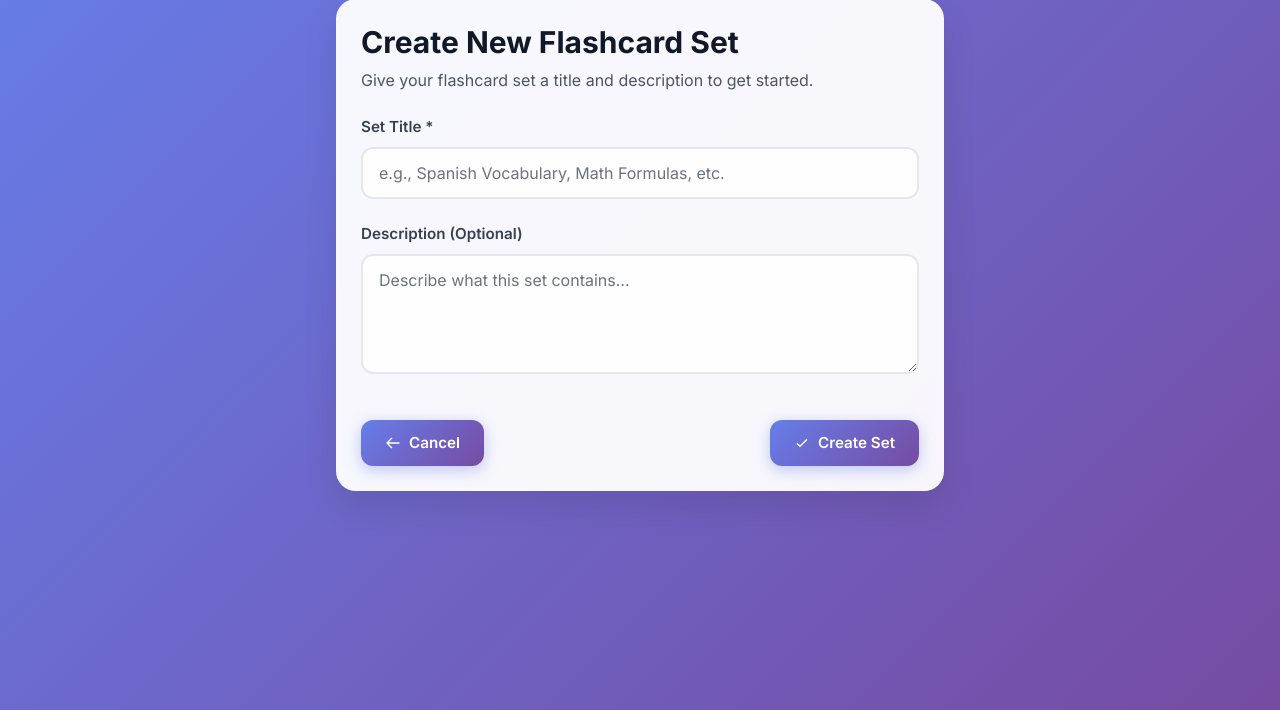
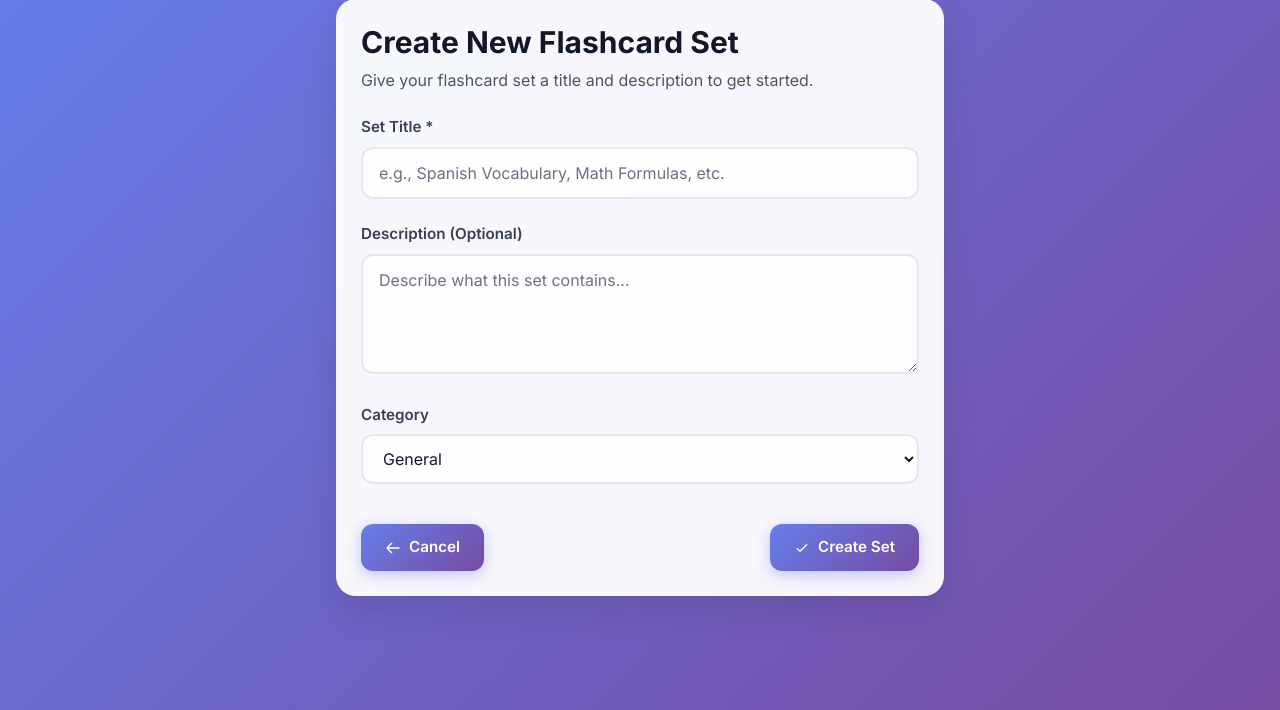
Before and after one commit to NathanielDSmith/Flashforge, a Flask app: page /set/new in a window 1280 px wide. Shown: the part 90-800 px from the top of the page. Run offline with Flask 3, Linux system fonts and the light colour scheme; some libraries are stand-ins or nearby versions.

Commit message:
feat: add category as an explicit field on flashcard sets
Previously category was inferred at render time by checking whether
'Japanese' appeared in the set title, which broke for any set that
didn't follow that naming convention.

- FlashcardManager.create_set() and update_set() now accept a category
  parameter (default: 'general'); it is stored in the JSON alongside
  title and description
- Existing sets without the field fall back gracefully via .get()
- New Set and Edit Set forms expose a <select> with three options:
  General, Japanese, Programming
- index.html reads set.category directly and renders a colour-coded
  badge; the data-category attribute is also set for JS filtering

```diff
--- a/app.py
+++ b/app.py
@@ -27,6 +27,7 @@ def new_set():
     if request.method == 'POST':
         title = request.form.get('title', '').strip()
         description = request.form.get('description', '').strip()
+        category = request.form.get('category', 'general').strip()
 
         is_valid, error_message = validate_set_data(
             title, description,
@@ -35,10 +36,10 @@ def new_set():
         )
         if not is_valid:
             flash(error_message, 'error')
-            return render_template('new_set.html', title=title, description=description)
+            return render_template('new_set.html', title=title, description=description, category=category)
 
         try:
-            new_set = flashcard_manager.create_set(title, description)
+            new_set = flashcard_manager.create_set(title, description, category)
             if new_set:
                 flash('Flashcard set created successfully!', 'success')
                 return redirect(url_for('view_set', set_id=new_set['id']))
@@ -171,6 +172,7 @@ def edit_set(set_id):
         if request.method == 'POST':
             title = request.form.get('title', '').strip()
             description = request.form.get('description', '').strip()
+            category = request.form.get('category', 'general').strip()
 
             is_valid, error_message = validate_set_data(
                 title, description,
@@ -180,9 +182,9 @@ def edit_set(set_id):
             if not is_valid:
                 flash(error_message, 'error')
                 return render_template('edit_set.html', flashcard_set=flashcard_set,
-                                       title=title, description=description)
+                                       title=title, description=description, category=category)
 
-            if flashcard_manager.update_set(set_id, title, description):
+            if flashcard_manager.update_set(set_id, title, description, category):
                 flash('Set updated successfully!', 'success')
                 return redirect(url_for('view_set', set_id=set_id))
             else:
--- a/models.py
+++ b/models.py
@@ -36,12 +36,13 @@ class FlashcardManager:
     def find_card_by_id(self, flashcard_set: Dict, card_id: int) -> Optional[Dict]:
         return next((c for c in flashcard_set['cards'] if c['id'] == card_id), None)
 
-    def create_set(self, title: str, description: str = '') -> Optional[Dict]:
+    def create_set(self, title: str, description: str = '', category: str = 'general') -> Optional[Dict]:
         data = self.load_data()
         new_set = {
             'id': self.get_next_id(data['sets']),
             'title': title,
             'description': description,
+            'category': category,
             'created_at': datetime.now().isoformat(),
             'cards': []
         }
@@ -76,12 +77,13 @@ class FlashcardManager:
             return new_card
         return None
 
-    def update_set(self, set_id: int, title: str, description: str = '') -> bool:
+    def update_set(self, set_id: int, title: str, description: str = '', category: str = 'general') -> bool:
         data = self.load_data()
         for set_item in data['sets']:
             if set_item['id'] == set_id:
                 set_item['title'] = title
                 set_item['description'] = description
+                set_item['category'] = category
                 return self.save_data(data)
         return False
 
--- a/templates/new_set.html
+++ b/templates/new_set.html
@@ -35,6 +35,15 @@
                           placeholder="Describe what this set contains...">{{ request.form.get('description', '') }}</textarea>
             </div>
 
+            <div class="form-group">
+                <label for="category" class="form-label">Category</label>
+                <select id="category" name="category" class="form-input">
+                    <option value="general"     {% if (category or 'general') == 'general'     %}selected{% endif %}>General</option>
+                    <option value="japanese"    {% if (category or '') == 'japanese'    %}selected{% endif %}>Japanese</option>
+                    <option value="programming" {% if (category or '') == 'programming' %}selected{% endif %}>Programming</option>
+                </select>
+            </div>
+
             <div class="flex items-center justify-between pt-4">
                 <a href="{{ url_for('index') }}"
                    class="btn btn-secondary">
```
Also changed, not shown: templates/edit_set.html (+10 -0 lines), templates/index.html (+11 -2 lines).
